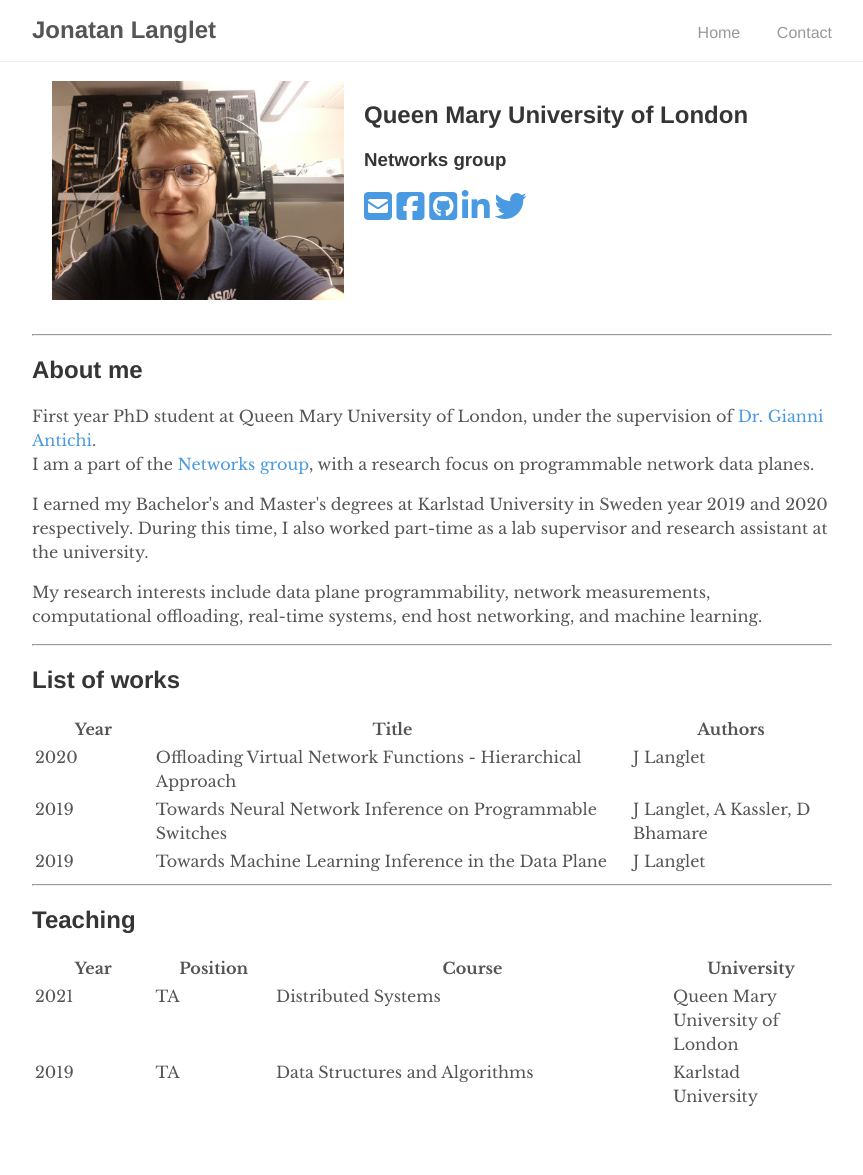
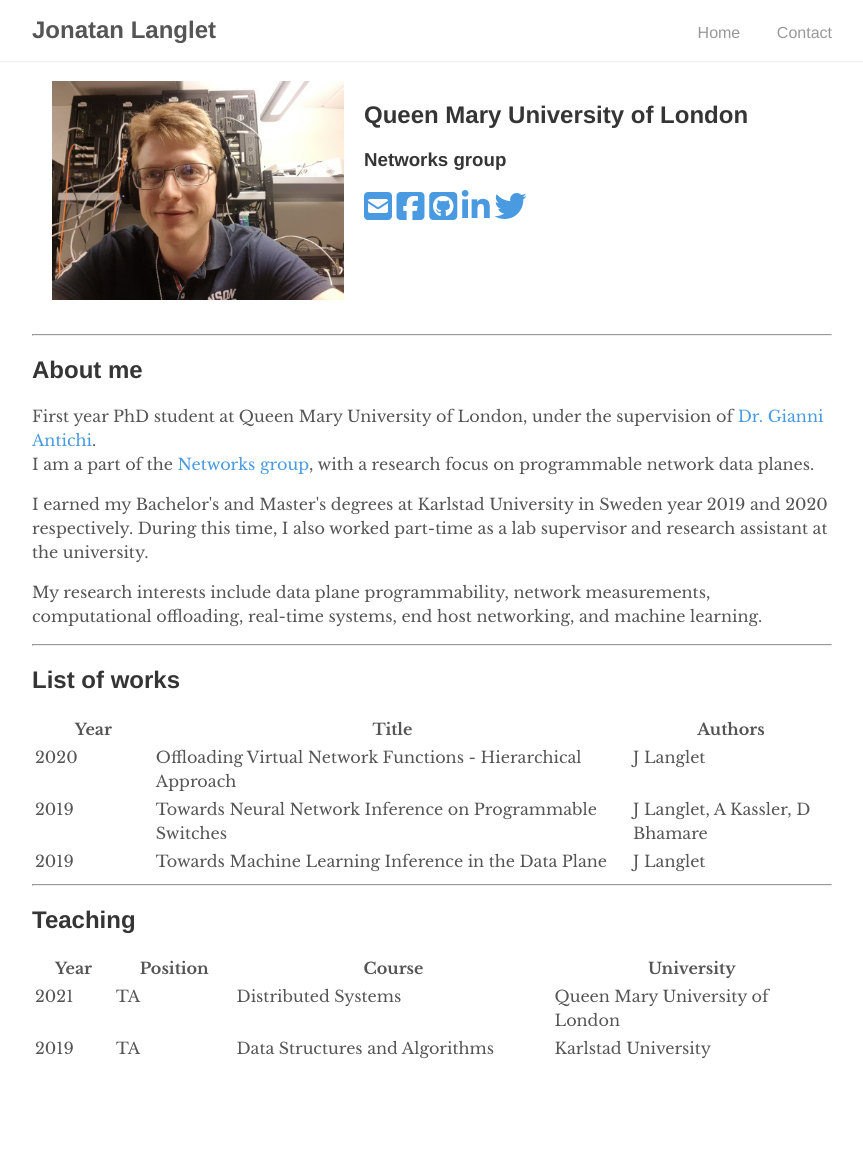
Before and after one commit to jonlanglet/jonlanglet.github.io, a Jekyll site: the page built from index.md, in a window 1280 px wide. Shown: the whole page, without its empty margins (208-1071 px from the left). Built offline with Jekyll 4.4.1, drawn with Linux system fonts in a browser that asks for light colours; nearby versions of some CDN libraries; after the commit the page ends 1127 px from its top, so only the background shows below that.

Commit message:
Update table sizes

```diff
--- a/_includes/teaching.html
+++ b/_includes/teaching.html
@@ -3,10 +3,10 @@
 ## Teaching
 <table>
 	<colgroup>
+		<col width="10%" />
 		<col width="15%" />
-		<col width="15%" />
-		<col width="50%" />
-		<col width="20%" />
+		<col width="40%" />
+		<col width="35%" />
 	</colgroup>
 	<thead>
 		<tr class="header">
```
